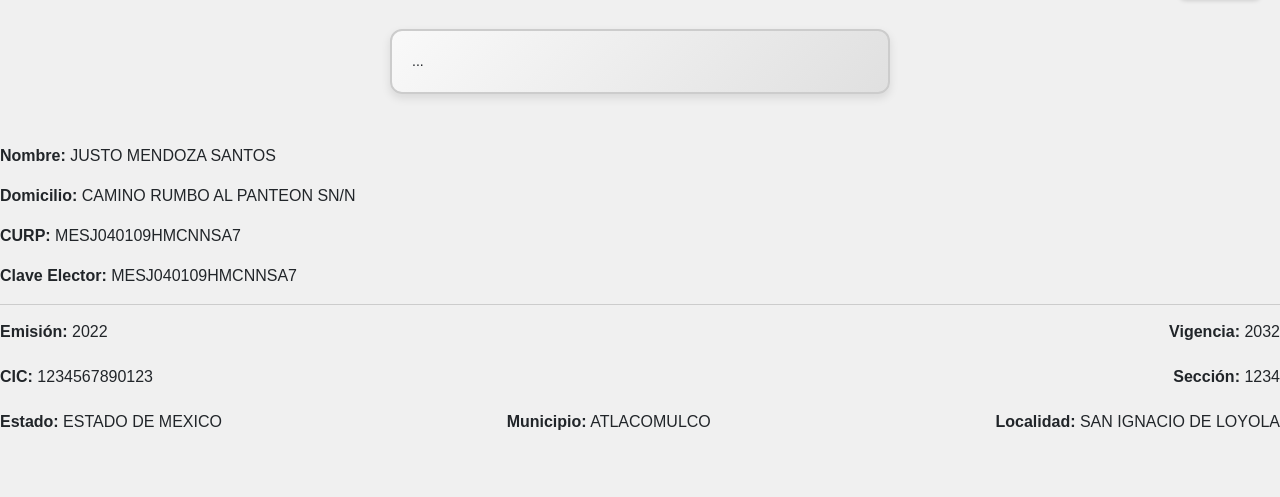
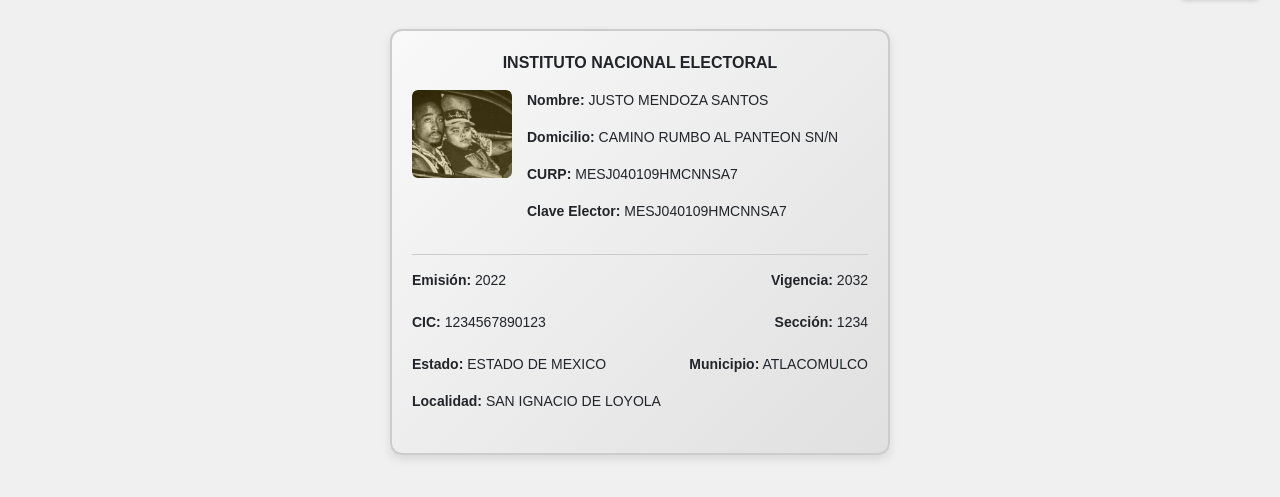
Before and after one commit to JustMsts/proyecto_ine_0, a plain HTML site: page index.html in a window 1280 px wide. Shown: the part 71-568 px from the top of the page. Drawn offline with nearby package versions, Linux system fonts and the light colour scheme; files that its build step writes are made by us from their sources.

Commit message:
Update index.html

```diff
--- a/index.html
+++ b/index.html
@@ -4,19 +4,21 @@
   <meta charset="UTF-8">
   <title>INE Tarjeta</title>
   <link href="https://cdn.jsdelivr.net/npm/bootstrap@5.3.0/dist/css/bootstrap.min.css" rel="stylesheet">
-  <link rel="stylesheet" href="css/styles.css">
+  <link rel="stylesheet" href="styles.css">
 </head>
 <body>
 
-<!-- Logo outside the card -->
-<!-- Logo afuera, esquina superior derecha -->
+<!-- Logo INE top-right corner -->
 <img src="img/LOGO-INE.jpg" alt="Logo INE" class="ine-logo">
 
-<!-- Tarjeta con los datos -->
+<!-- Card with user data -->
 <div class="ine-card">
-  ...
-</div>
+  <div class="ine-header">INSTITUTO NACIONAL ELECTORAL</div>
 
+  <div class="d-flex mb-3">
+    <div class="ine-photo">
+      <img src="img/foto.jpeg" class="img-fluid rounded" alt="Foto INE">
+    </div>
 
     <div>
       <p><strong>Nombre:</strong> JUSTO MENDOZA SANTOS</p>
```
